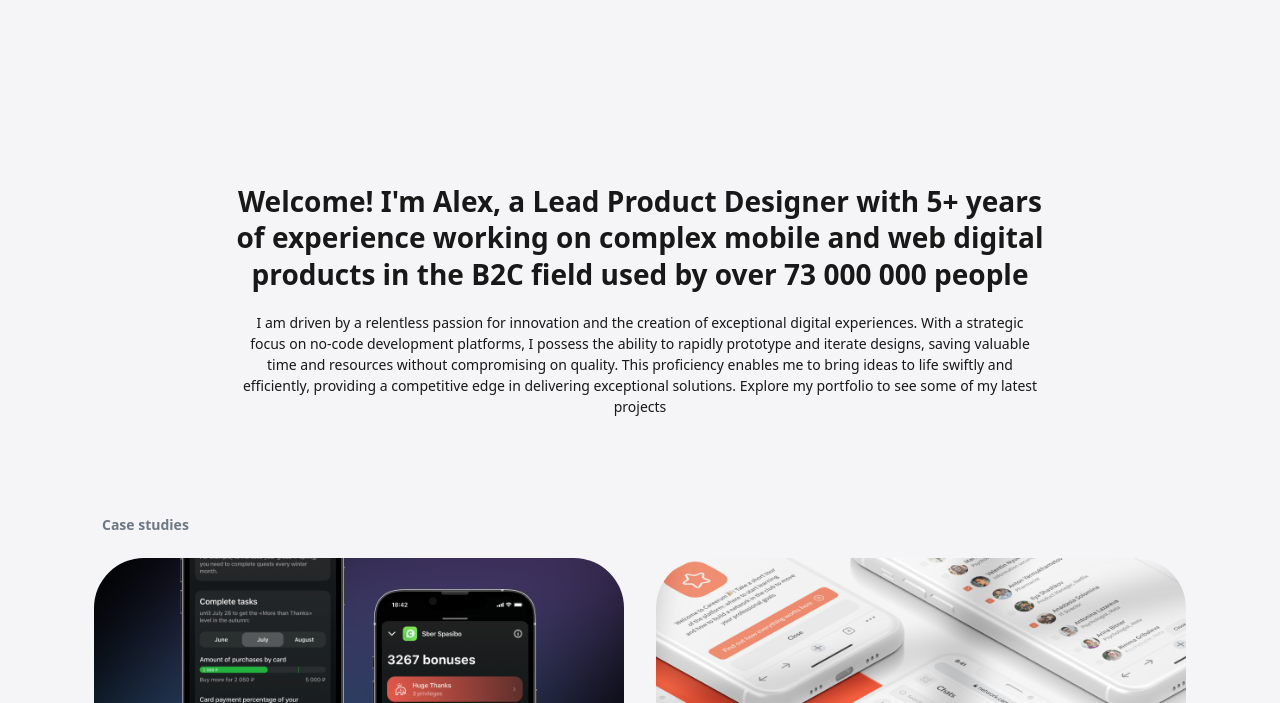
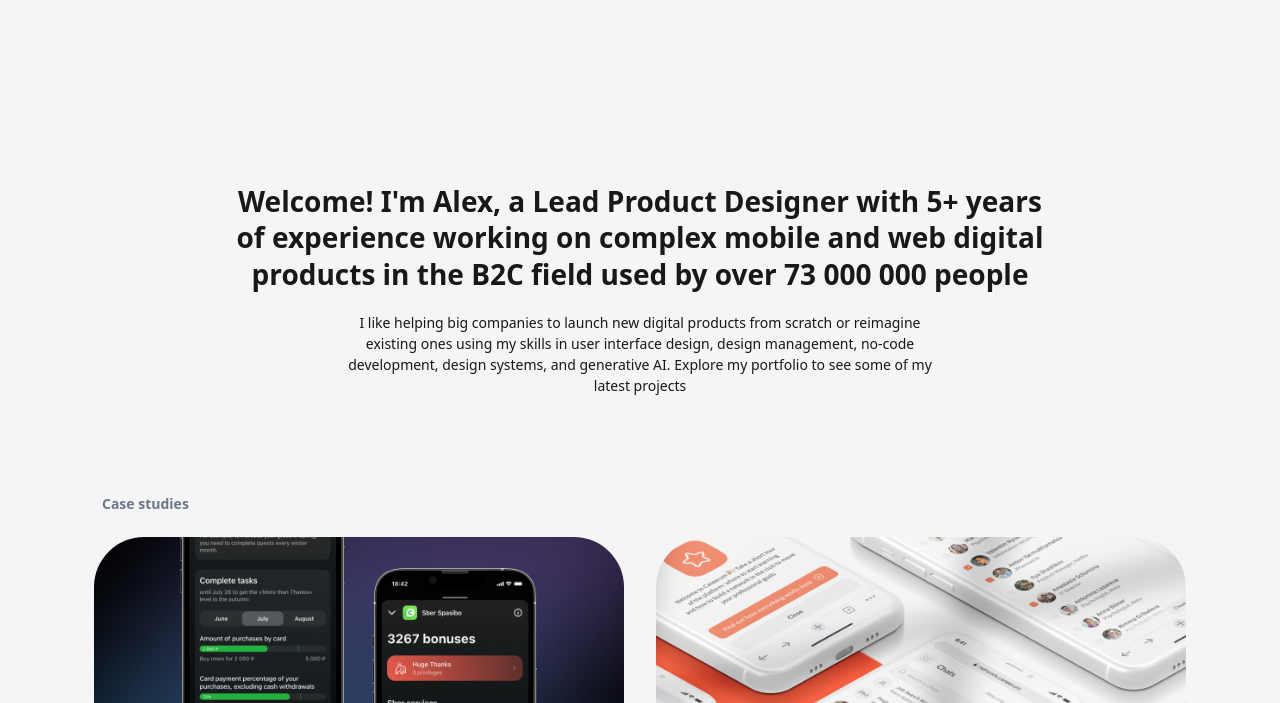
Before and after one commit to andreev-alex/andreev-alex.github.io, a plain HTML site: page index.html in a window 1280 px wide. Shown: the part 97-800 px from the top of the page. Drawn offline with Linux system fonts and the light colour scheme.

Commit message:
Correction of subtitle

```diff
--- a/css/styles.css
+++ b/css/styles.css
@@ -239,7 +239,7 @@
  }
 
  .header .header-subtitle {
-    max-width: 100ch;
+    max-width: 75ch;
     line-height: 1.5;
     margin: 0 auto;
  }
--- a/index.html
+++ b/index.html
@@ -49,7 +49,7 @@
       </nav>
       <header class="header container">
          <h1 class="header-title">Welcome! I'm Alex, a Lead Product Designer with 5+ years of experience working on complex mobile and web digital products in the B2C field used by over 73 000 000 people</h1>
-         <p class="header-subtitle">I am driven by a relentless passion for innovation and the creation of exceptional digital experiences. With a strategic focus on no-code development platforms, I possess the ability to rapidly prototype and iterate designs, saving valuable time and resources without compromising on quality. This proficiency enables me to bring ideas to life swiftly and efficiently, providing a competitive edge in delivering exceptional solutions. Explore my portfolio to see some of my latest projects</p>
+         <p class="header-subtitle"> I like helping big companies to launch new digital products from scratch or reimagine existing ones using my skills in user interface design, design management, no-code development, design systems, and generative AI. Explore my portfolio to see some of my latest projects</p>
       </header>
       <main class="main container">
          <h2 class="subtitle">Case studies</h2>
```
